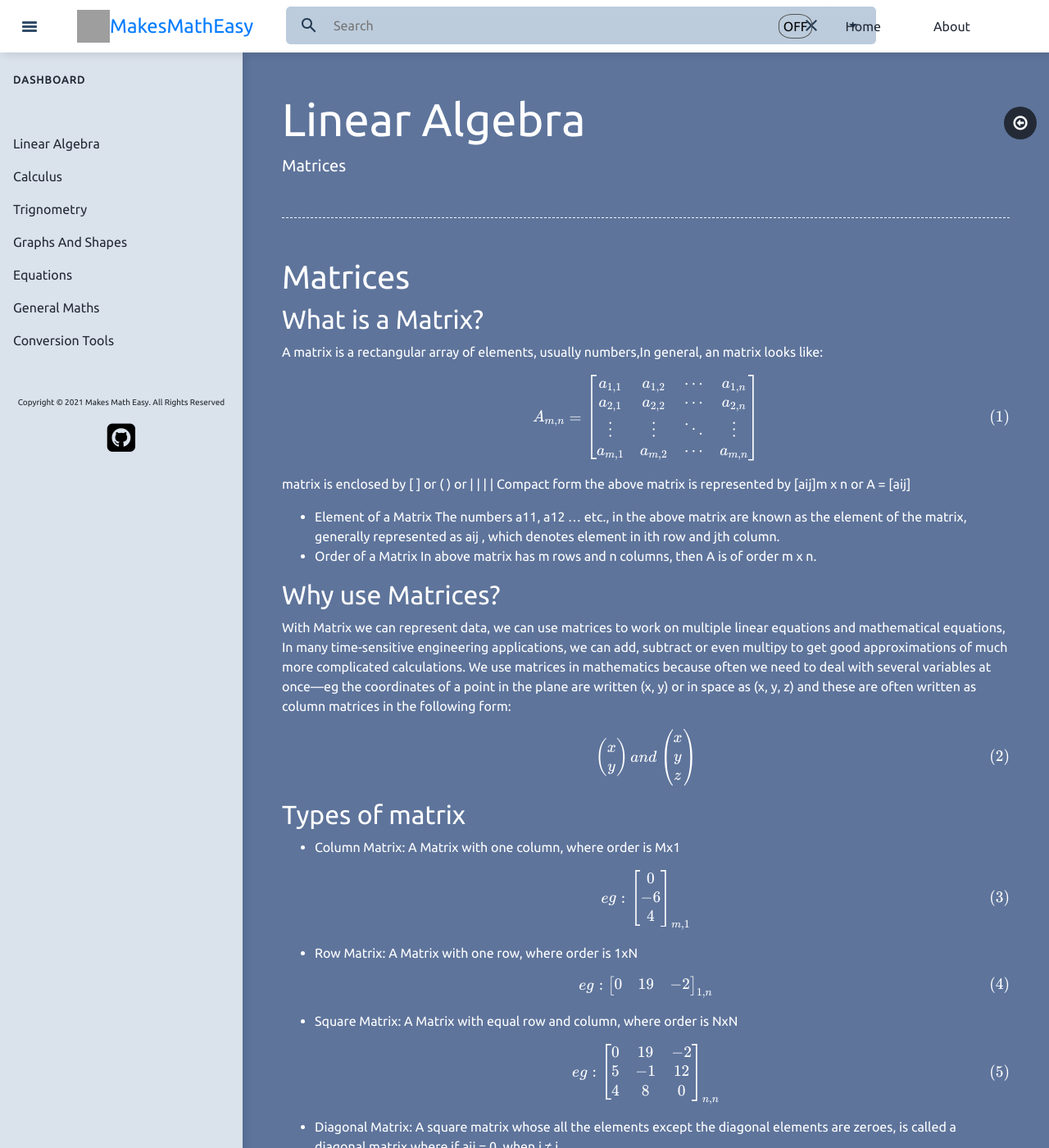
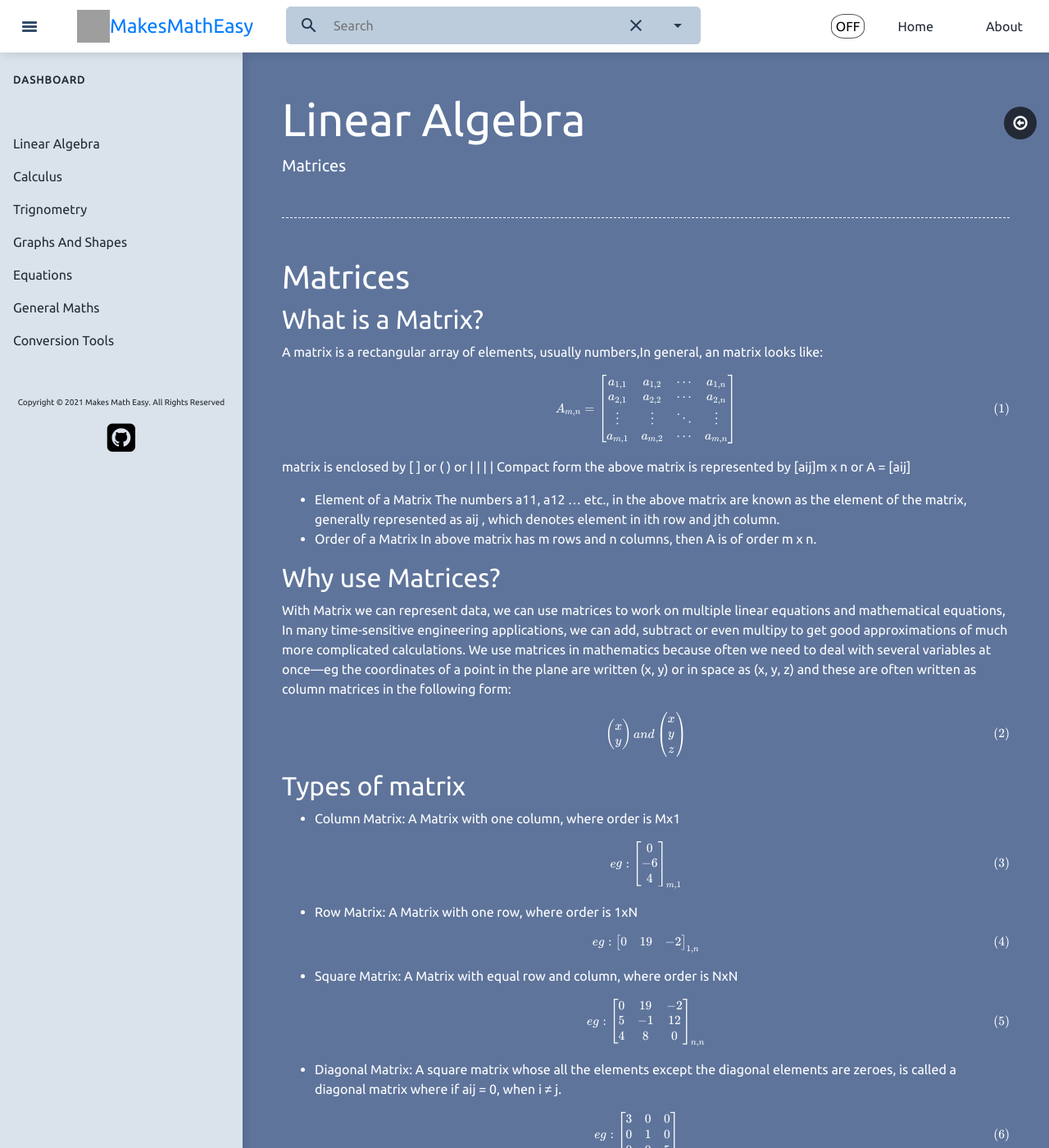
Before and after one commit to makesmatheasy/makesmatheasy-documentation, a Jekyll site: the page built from docs/linear_algebra.md, in a window 1280 px wide and 1400 px high. Shown: the whole window at 82% size. Built offline with Jekyll 4.4.1, drawn with Linux system fonts in a browser that asks for light colours; nearby versions of some CDN libraries; grey boxes are pictures that could not be loaded.

Commit message:
Home , About and linear-algebra section made responsive

```diff
--- a/docs/linear_algebra.md
+++ b/docs/linear_algebra.md
@@ -10,7 +10,7 @@
 ## What is a Matrix?
 
 A matrix is a rectangular array of elements, usually numbers,In general, an matrix looks like:
-<p>
+<p class="small">
 $$
 \begin{equation}
 A_{m,n} =
@@ -30,7 +30,7 @@
 ## Why use Matrices?
 With Matrix we can represent data, we can use matrices to work on multiple linear equations and mathematical equations, In many time-sensitive engineering applications, we can add, subtract or even multipy to get good approximations of much more complicated calculations.
 We use matrices in mathematics because often we need to deal with several variables at once—eg the coordinates of a point in the plane are written (x, y) or in space as (x, y, z) and these are often written as column matrices in the following form:
-<p>
+<p class="small">
 $$
 \begin{equation}
 \begin{pmatrix}
@@ -50,7 +50,7 @@
 ## Types of matrix
 
 - Column Matrix: A Matrix with one column, where order is Mx1
-<p>
+<p class="small">
 $$
 \begin{equation}eg:
 \begin{bmatrix}
@@ -62,7 +62,7 @@
 $$
 </p>
 - Row Matrix: A Matrix with one row, where order is 1xN
-<p>
+<p class="small">
 $$
 \begin{equation}eg:
 \begin{bmatrix}
@@ -72,7 +72,7 @@
 $$
 </p>
 - Square Matrix: A Matrix with equal row and column, where order is NxN
-<p>
+<p class="small">
 $$
 \begin{equation}eg:
 \begin{bmatrix}
@@ -84,7 +84,7 @@
 $$
 </p>
 - Diagonal Matrix: A square matrix whose all the elements except the diagonal elements are zeroes, is called a diagonal matrix where  if aij = 0, when i ≠ j.
-<p>
+<p class="small">
 $$
 \begin{equation}eg:
 \begin{bmatrix}
@@ -98,7 +98,7 @@
 - Scalar Matrix: A diagonal matrix whose all diagonal elements are same (non-zero), is called a scalar matrix.
 
 > **Note**: A scalar matrix is a diagonal matrix but a diagonal matrix may or may not be a scalar matrix
-<p>
+<p class="small">
 $$
 \begin{equation}eg:
 \begin{bmatrix}
@@ -111,7 +111,7 @@
 </p>
 - Unit or Identity Matrix: A diagonal matrix in which all diagonal elements are ‘1’ and all non-diagonal elements are zero, is called an identity matrix. It is denoted by I, where aij = 1, when i = j and aij = 0, when i ≠ j.
 
-<p>
+<p class="small">
 $$
 \begin{equation}I =
 \begin{bmatrix}
@@ -124,7 +124,7 @@
 </p>
 - Zero or Null Matrix: A matrix is said to be a zero or null matrix, if its all elements are 0
 
-<p>
+<p class="small">
 $$
 \begin{equation}Eg
 \begin{bmatrix}
@@ -139,7 +139,7 @@
     - order of A and B are same.
     - corresponding elements of A and B are same i.e. aij = bij, ∀ i and j.
 
-<p>
+<p class="small-1">
 $$
 \begin{equation}eg:
 \begin{bmatrix}
@@ -167,7 +167,7 @@
 - Transpose of a matrix
   - The transpose of a matrix is a new matrix whose rows are the columns of the original matrix. Below is a matrix and its transpose:
   - The superscript "T" means "transpose".
-<p>
+<p class="small">
 $$
 \begin{equation}A =
 \begin{bmatrix}
@@ -190,7 +190,7 @@
   - To calculate the determinant first of all the matrix must be square (i.e. have the same number of rows as columns). Then it is just basic arithmetic.
   - The symbol for determinant is two vertical lines either side:
   - Formula to caluclate determinant is : |A| = a(ei − fh) − b(di − fg) + c(dh − eg)
-<p>
+<p class="small">
 $$
 \begin{equation}A =
 \begin{vmatrix}
@@ -201,7 +201,7 @@
 \end{equation}
 $$
 </p>
-<p>
+<p class="small">
 $$
 \begin{equation}
 \begin{vmatrix}
@@ -222,7 +222,7 @@
 \end{equation}
 $$
 </p>
-<p>
+<p class="small">
 $$
 \begin{equation}Example =
 \begin{vmatrix}
@@ -234,7 +234,7 @@
 $$
 </p>
 
-<p>
+<p class="small-1">
 $$ |A|	= 6×(−2×7 − 5×8) − 1×(4×7 − 5×2) + 1×(4×8 − (−2×2)) $$
 $$  6×(−54) − 1×(18) + 1×(36) $$
 $$  −306 $$
@@ -245,7 +245,7 @@
 ## How to use this tool for single matrix
 - This tool can be used for any order of single matrix where we can perform different operations such as Transpose of a matrix, determinant of matrix, minors and co-factors of a matrix, plus this tool  gives you the step by step notes at the same time, below is a demo
 
-![Single Matrix](../public/gifs/Single_Matrix.gif)
+![Single Matrix](../public/gifs/Single_Matrix.gif){:#md-edit}
 
 
 ## Operations on multiple matrices
@@ -253,7 +253,7 @@
   - Two matrices may be added or subtracted only if they have the same dimension; that is, they must have the same number of rows and columns.
   - Addition or subtraction is accomplished by adding or subtracting corresponding elements. For example, consider matrix A and matrix B.
 
-<p>
+<p class="small">
 $$
 \begin{equation}A =
 \begin{bmatrix}
@@ -267,7 +267,7 @@
 \end{equation}
 $$
 </p>
-<p>
+<p class="small">
 $$
 \begin{equation}A + B =
 \begin{bmatrix}
@@ -291,4 +291,4 @@
 ## How to use this tool for Multiple matrix
 - This tool can only be used for two matrices for any order  where we can perform different operations such as addition, subtraction and multiplication, plus this tool  gives you the step by step notes at the same time, below is a demo
 
-![Single Matrix](../public/gifs/Multiple_Matrix.gif)
+![Single Matrix](../public/gifs/Multiple_Matrix.gif){:#md-edit}
--- a/public/css/style.css
+++ b/public/css/style.css
@@ -1,4 +1,7 @@
 @import url('https://fonts.googleapis.com/css2?family=Ubuntu&display=swap');
+html{
+	overflow-x: hidden;
+}
 body {
 	background: #5e749b;
 	min-height: 100vh;
@@ -78,6 +81,7 @@
 	#content {
 		width: 100%;
 		margin: 0;
+		margin-top: 4rem;
 	}
 	#content.active {
 		margin-left: 17rem;
@@ -262,7 +266,7 @@
 
 nav ul.nav {
 	position: absolute;
-	right: 64px;
+	right: 0px;
 	top: 12px;
 }
 
@@ -275,7 +279,7 @@
 /* Form */
 form.nav_search {
 	height: 46px;
-	width: 720px;
+	width: 40%;
 	background: hsl(210, 31%, 80%);
 	border: 1px hsl(210, 31%, 80%);
 	border-radius: 6px;
@@ -354,3 +358,30 @@
 	background-color: hsl(210deg 7% 58%);
 }
 /* DARK MODE*/
+.edit{
+	width: 300px;
+	height: 300px;
+}
+@media only screen and (max-width:370px) {
+	.edit{
+		width: 100%;
+		height: 200px;
+	}
+}
+#md-edit{
+	width: 100%;
+	max-width: 700px;
+	margin: 1rem;
+}
+.small-1{
+	font-size: 0.6rem;
+}
+@media only screen and (max-width:445px) {
+	.small{
+		padding: 1rem;
+		font-size: 0.7rem;
+	}
+	.small-1{
+		font-size: 0.4rem;
+	}
+}
```
Also changed, not shown: about.markdown (+5 -5 lines).
